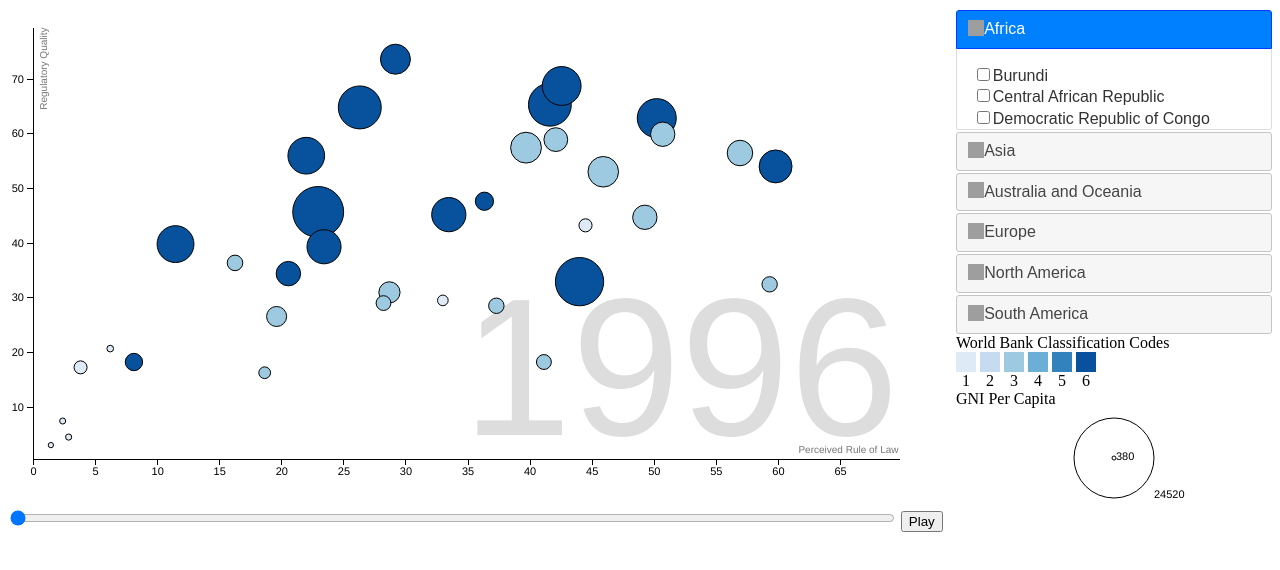
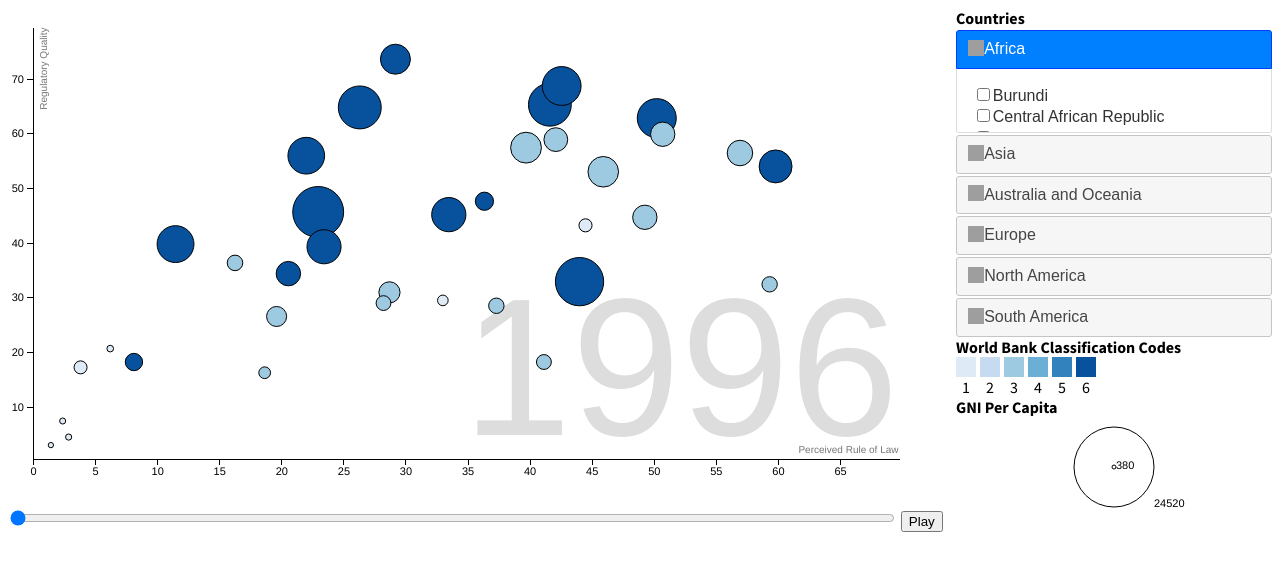
Before and after one commit to jnschrag/gapminderInteractive, a plain HTML site: page index.html in a window 1280 px wide. Drawn offline with nearby package versions, Linux system fonts and the light colour scheme; grey boxes are pictures that could not be loaded.

Commit message:
fonts changed

```diff
--- a/index.html
+++ b/index.html
@@ -5,12 +5,14 @@
     <link rel="stylesheet" href="//code.jquery.com/ui/1.12.1/themes/base/jquery-ui.css">
   <script src="https://code.jquery.com/jquery-1.12.4.js"></script>
   <script src="https://code.jquery.com/ui/1.12.1/jquery-ui.js"></script>
-     <link rel="stylesheet" type="text/css" href="style.css"/>
+  <link href="https://fonts.googleapis.com/css?family=Source+Sans+Pro:400,700" rel="stylesheet">
+  <link rel="stylesheet" type="text/css" href="style.css"/>
   </head>
     <body>
       <div id="graphicContainer">
         <div id="containerTop">
           <div id="containerTopRight">
+            <span>Countries</span>
             <div id="accordion">
               <h3>Africa</h3>
                 <div>
--- a/style.css
+++ b/style.css
@@ -84,3 +84,12 @@ text{
 	font: 500 11px "Helvetica Neue";
     fill: black;
 }
+
+span{
+	font-family: 'Source Sans Pro', sans-serif;
+	font-weight: 800;
+}
+
+.colorLegendElement{
+	font-family: 'Source Sans Pro', sans-serif;
+}
```
